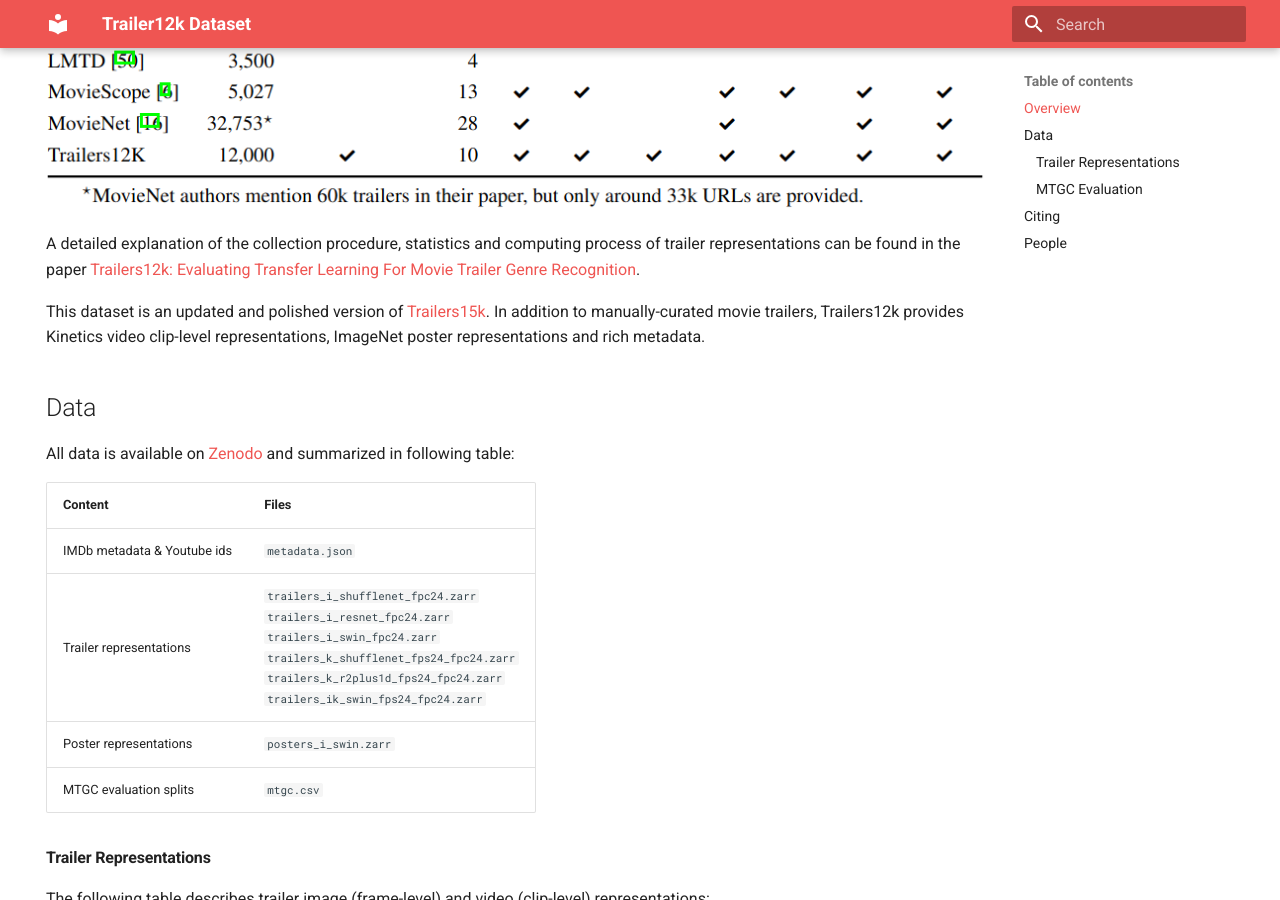
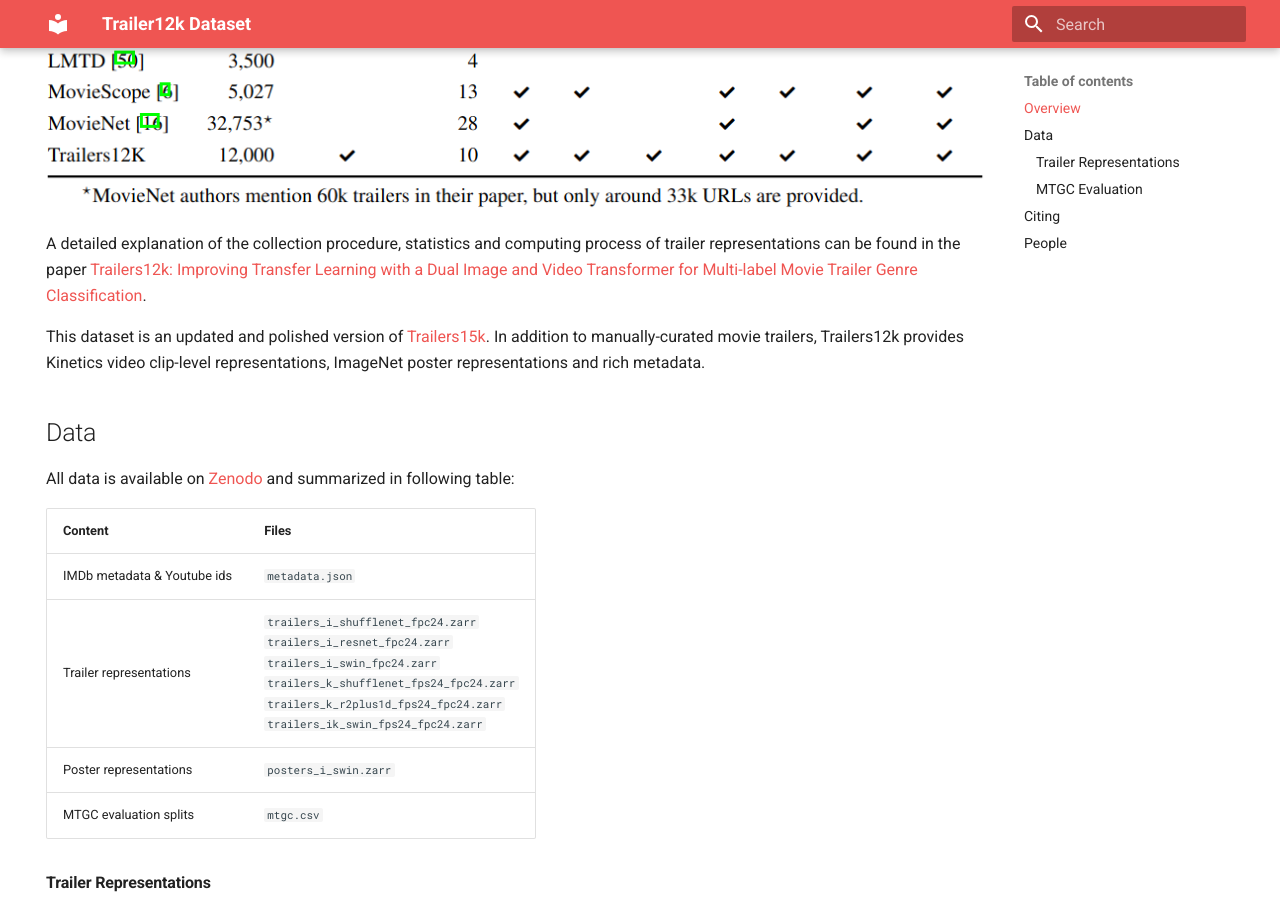
Before and after one commit to richardtml/trailers12k, an MkDocs documentation site: the page built from docs/index.md, in a window 1280 px wide and 900 px high, scrolled down 991 px. Built offline with MkDocs 1.6.1 and Material for MkDocs 9.7.7, drawn with Linux system fonts in a browser that asks for light colours; some of the changed text lies outside the part shown.

```diff
--- a/docs/index.md
+++ b/docs/index.md
@@ -13,7 +13,7 @@
 
 ![Trailer12k Comparison Table](images/table.png)
 
-A detailed explanation of the collection procedure, statistics and computing process of trailer representations can be found in the paper [Trailers12k: Evaluating Transfer Learning For Movie Trailer Genre Recognition](https://arxiv.org/abs/2210.07983).
+A detailed explanation of the collection procedure, statistics and computing process of trailer representations can be found in the paper [Trailers12k: Improving Transfer Learning with a Dual Image and Video Transformer for Multi-label Movie Trailer Genre Classification](https://arxiv.org/abs/2210.07983).
 
 This dataset is an updated and polished version of [Trailers15k](https://turing.iimas.unam.mx/~bereml/project/trailers/). In addition to manually-curated movie trailers, Trailers12k provides Kinetics video clip-level representations, ImageNet poster representations and rich metadata.
 
@@ -149,9 +149,9 @@
 @misc{trailers12k,
   doi = {10.48550/ARXIV.2210.07983},
   url = {https://arxiv.org/abs/2210.07983},
+  title = {{Trailers12k}: Improving Transfer Learning with a Dual Image and Video Transformer for Multi-label Movie Trailer Genre Classification},
   author = {Montalvo-Lezama, Ricardo and Montalvo-Lezama, Berenice and Fuentes-Pineda, Gibran},
   keywords = {Movie genre classification, Transfer learning, Video dataset, Spatio-temporal representations, Video understanding, Transformers, Resource efficient architectures},
-  title = {{Trailers12k}: Evaluating Transfer Learning for Movie Trailer Genre Classification},
   publisher = {arXiv},
   year = {2022},
   copyright = {Creative Commons Attribution Non Commercial No Derivatives 4.0 International}
```
